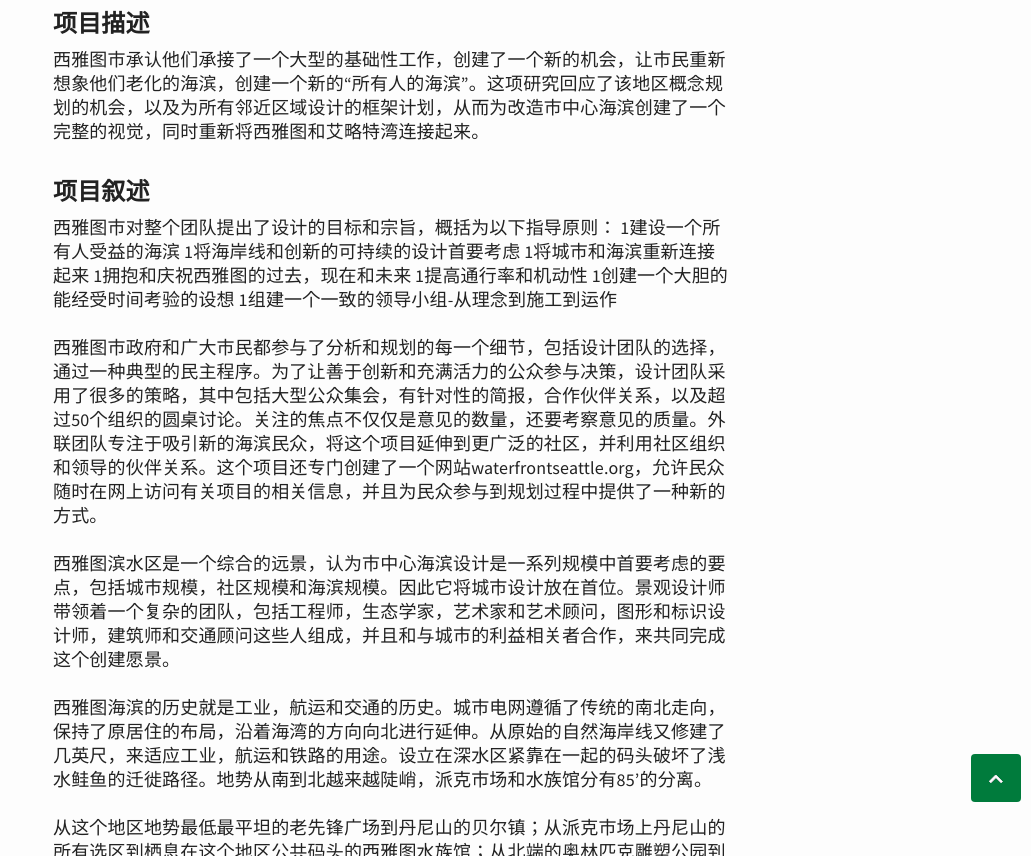
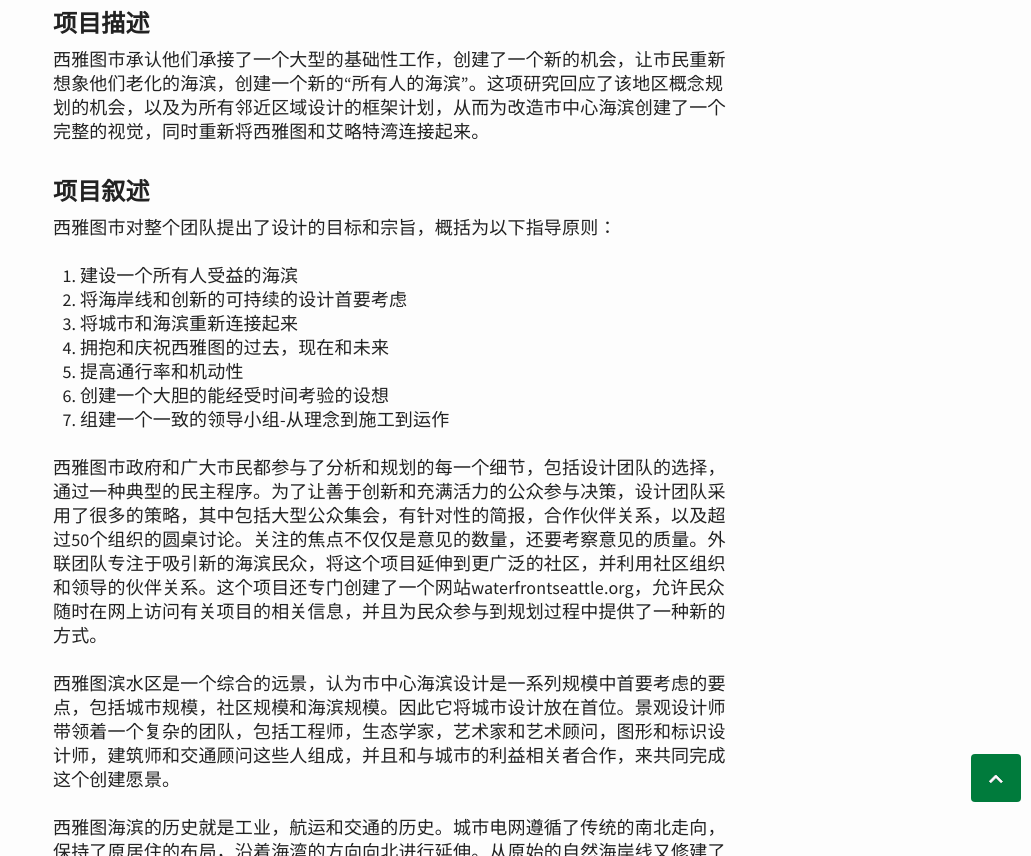
Before and after one commit to xiaoyu33/xiaoyu33.github.io, a Jekyll site: the page built from _posts/2015-08-19-西雅图海滨.md, in a window 1280 px wide and 900 px high, scrolled down 963 px, cut to the strip 44-900 px from the top of the window. Shown: the whole strip, without its empty margins (249-1280 px from the left). Built offline with Jekyll 4.4.1, drawn with Linux system fonts in a browser that asks for light colours; comment, search, counter and statistics services are not loaded.

Commit message:
Update 2015-08-19-西雅图海滨.md

```diff
--- a/_posts/2015-08-19-西雅图海滨.md
+++ b/_posts/2015-08-19-西雅图海滨.md
@@ -11,13 +11,14 @@ title: 西雅图海滨
 
 ### 项目叙述 ###
 西雅图市对整个团队提出了设计的目标和宗旨，概括为以下指导原则：
-1建设一个所有人受益的海滨
-1将海岸线和创新的可持续的设计首要考虑
-1将城市和海滨重新连接起来
-1拥抱和庆祝西雅图的过去，现在和未来
-1提高通行率和机动性
-1创建一个大胆的能经受时间考验的设想
-1组建一个一致的领导小组-从理念到施工到运作
+
+1. 建设一个所有人受益的海滨
+1. 将海岸线和创新的可持续的设计首要考虑
+1. 将城市和海滨重新连接起来
+1. 拥抱和庆祝西雅图的过去，现在和未来
+1. 提高通行率和机动性
+1. 创建一个大胆的能经受时间考验的设想
+1. 组建一个一致的领导小组-从理念到施工到运作
 
 西雅图市政府和广大市民都参与了分析和规划的每一个细节，包括设计团队的选择，通过一种典型的民主程序。为了让善于创新和充满活力的公众参与决策，设计团队采用了很多的策略，其中包括大型公众集会，有针对性的简报，合作伙伴关系，以及超过50个组织的圆桌讨论。关注的焦点不仅仅是意见的数量，还要考察意见的质量。外联团队专注于吸引新的海滨民众，将这个项目延伸到更广泛的社区，并利用社区组织和领导的伙伴关系。这个项目还专门创建了一个网站waterfrontseattle.org，允许民众随时在网上访问有关项目的相关信息，并且为民众参与到规划过程中提供了一种新的方式。
 
```
